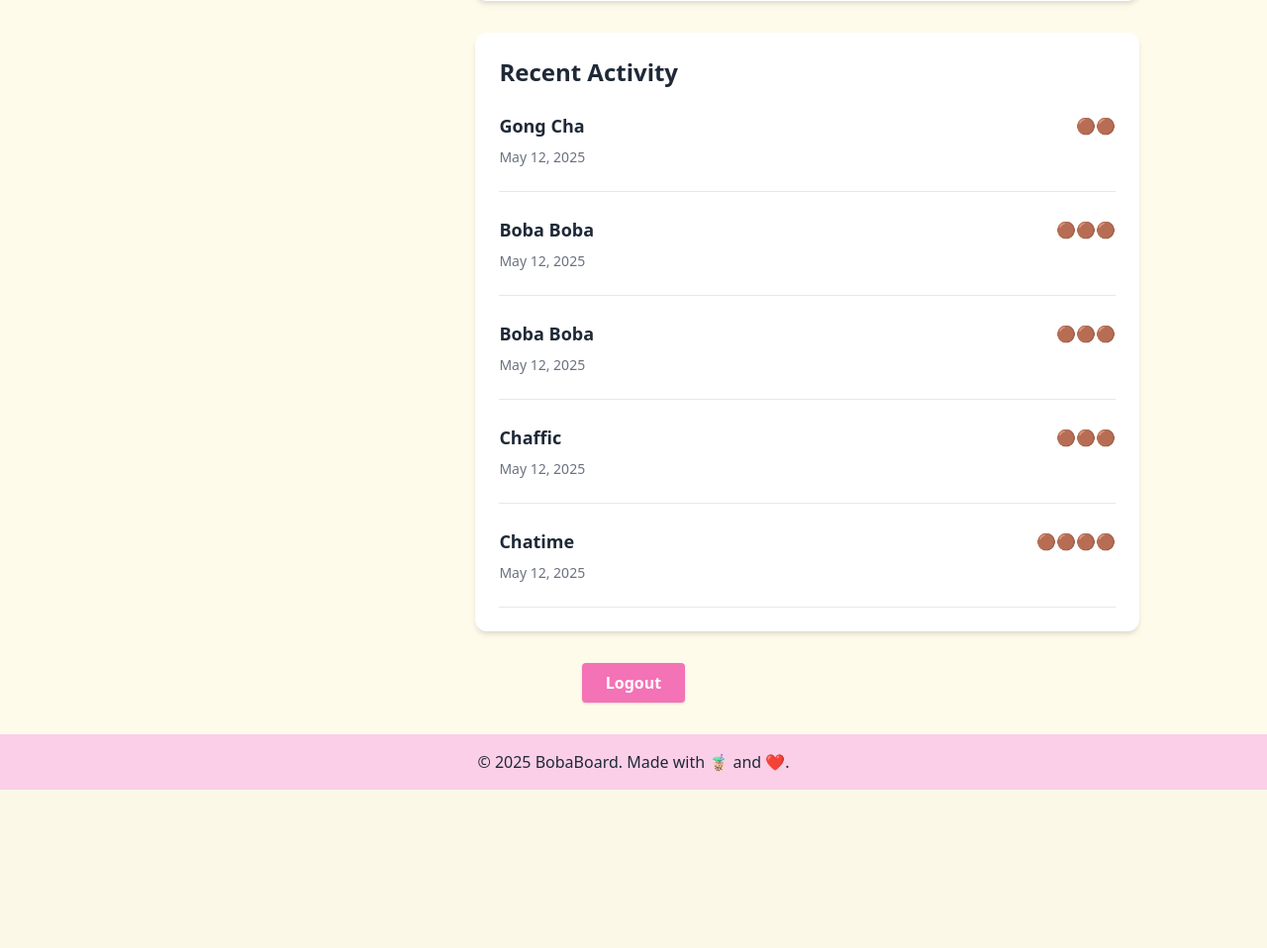
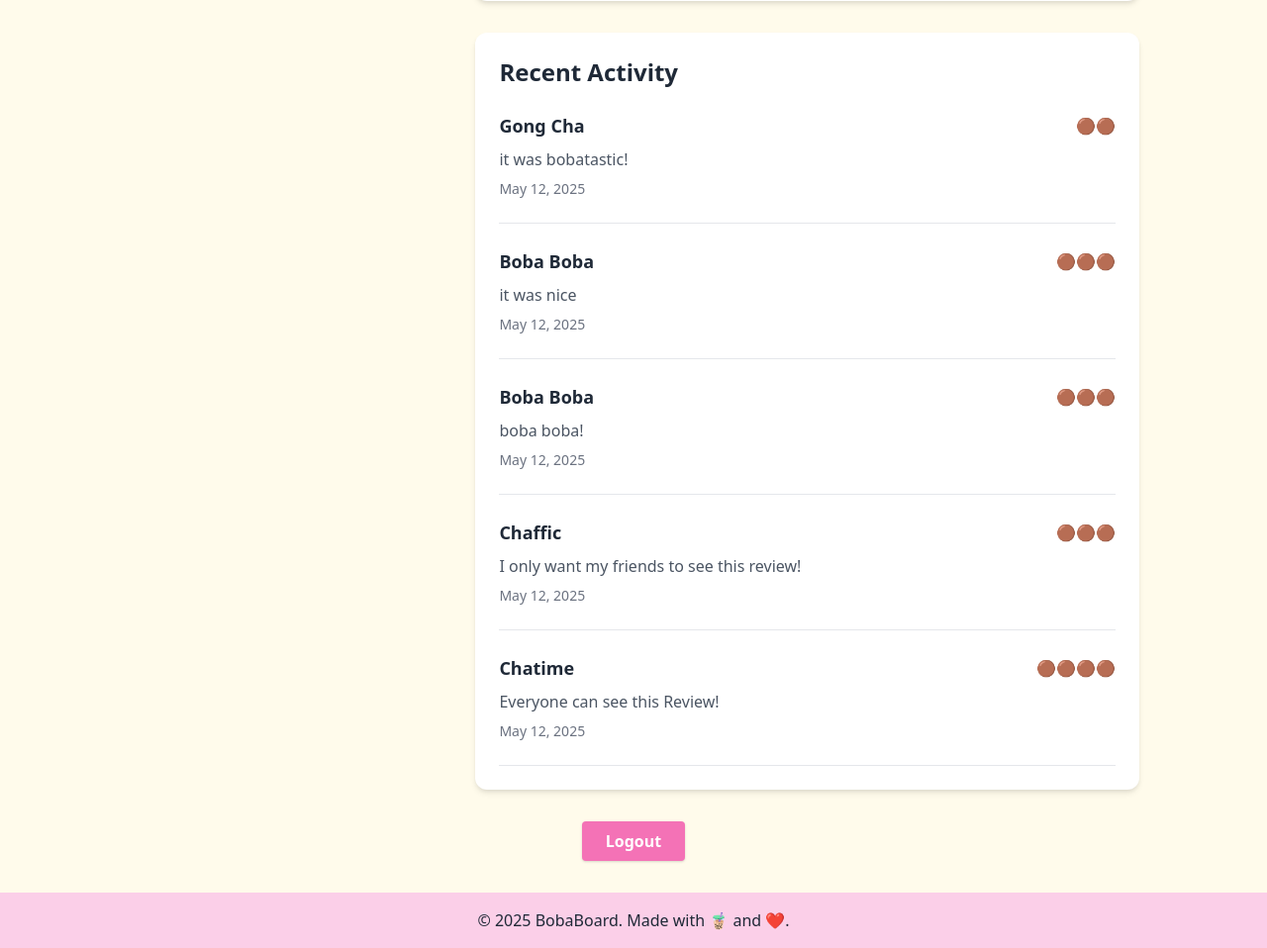
Before and after one commit to mrtwiggy/CITS3403_group_project, a Flask app: page /dashboard in a window 1280 px wide. Shown: the part 623-1581 px from the top of the page at 99% size. Before the commit the page ends 1421 px from the top, so only its background shows below. Run offline with Flask 3, Linux system fonts and the light colour scheme; a user stored in the database is signed in; style sheets or scripts are compiled from the project's sources.

Commit message:
added review content to dashboard display of recent reviews

```diff
--- a/my_app/templates/dashboard.html
+++ b/my_app/templates/dashboard.html
@@ -140,7 +140,7 @@
                                             {% for i in range((review.review_rating|int)) %}🟤{% endfor %}
                                         </div>
                                     </div>
-                                    <p class="text-gray-600 mb-2">{{ review.content }}</p>
+                                    <p class="text-gray-600 mb-2">{{ review.review_content }}</p>
                                     <div class="text-sm text-gray-500">
                                         {{ review.uploaded_at.strftime('%B %d, %Y') }}
                                     </div>
```
